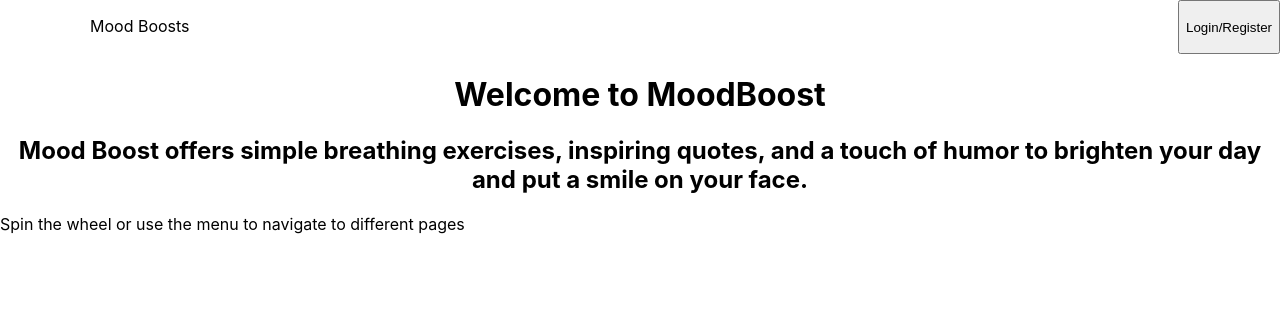
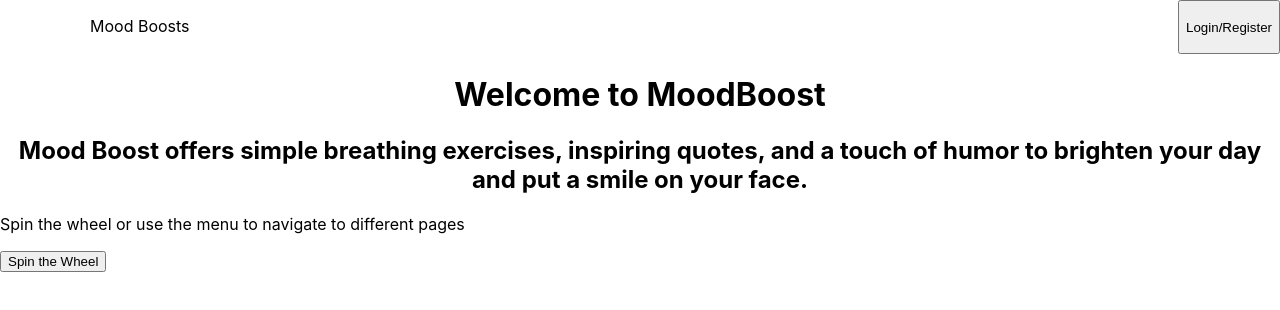
Before and after one commit to TDManning/mood_boost_fe, a React (Create React App) app in the folder mood_boost_fe/: page / in a window 1280 px wide. Shown: the top 310 px of the page. Built offline with nearby package versions, Linux system fonts and the light colour scheme.

Commit message:
feat: create NavLink on HomePage and button to spin the wheel

```diff
--- a/mood_boost_fe/src/HomePage/HomePage.jsx
+++ b/mood_boost_fe/src/HomePage/HomePage.jsx
@@ -1,5 +1,5 @@
 import "./HomePage.css";
-import { Link } from 'react-router-dom';
+import { NavLink } from 'react-router-dom';
 
 function HomePage() {
   return (
@@ -8,6 +8,9 @@ function HomePage() {
         <h2>Mood Boost offers simple breathing exercises, inspiring quotes, and a touch of humor to brighten your day and put a smile on your face.</h2>
         <p>Spin the wheel or use the menu to navigate to different pages</p>
         {/* <SpinnerWheel /> */}
+        <NavLink to="/spin" className="spin-link">
+          <button className="spin-btn">Spin the Wheel</button>
+        </NavLink>
       </div>
   )
 }
--- a/mood_boost_fe/src/SpinnerWheel/SpinnerWheel.jsx
+++ b/mood_boost_fe/src/SpinnerWheel/SpinnerWheel.jsx
@@ -1,5 +1,6 @@
 import "./SpinnerWheel.css";
-import { Link } from 'react-router-dom';
+import { NavLink } from 'react-router-dom';
+import homebtn from '../icons/home.png';
 
 function SpinnerWheel() {
   return (
```
